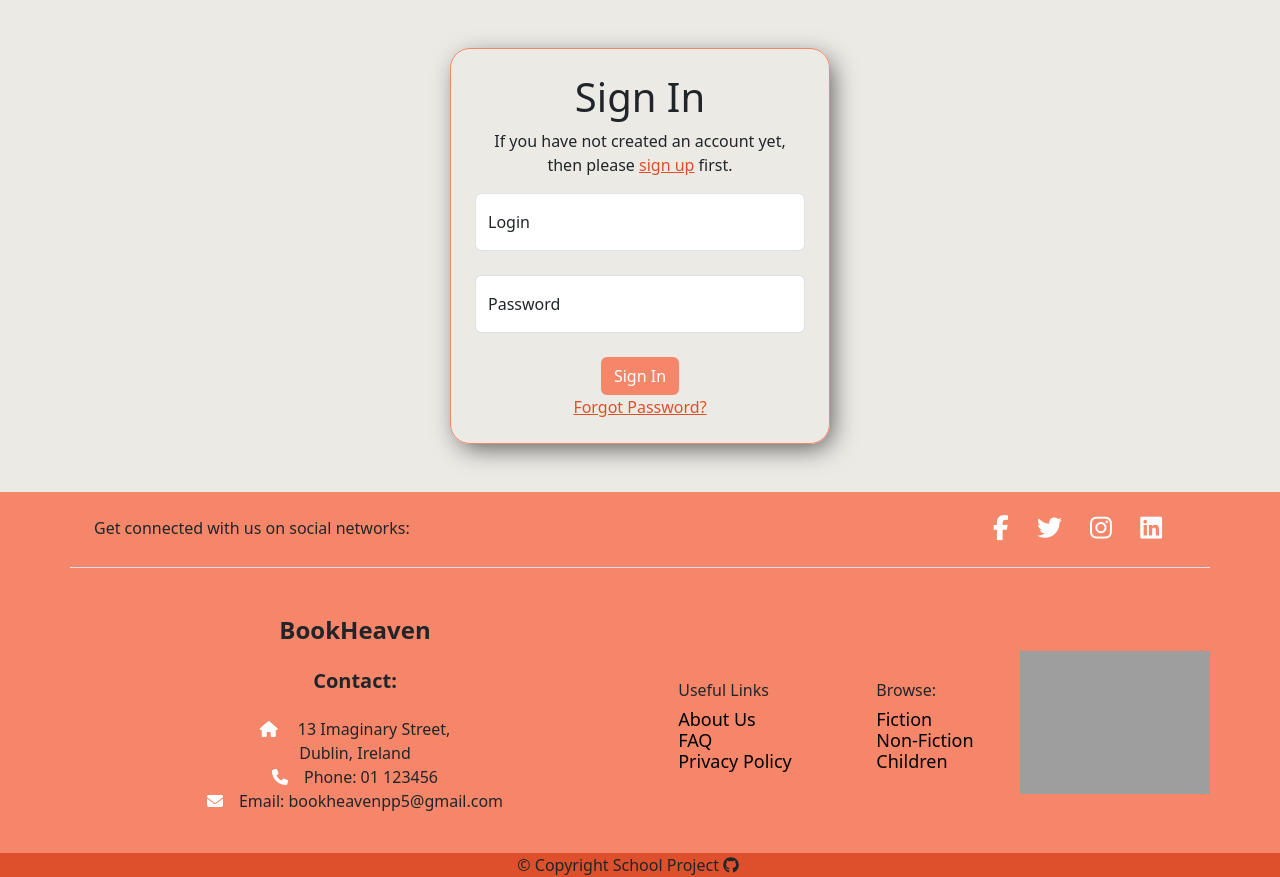
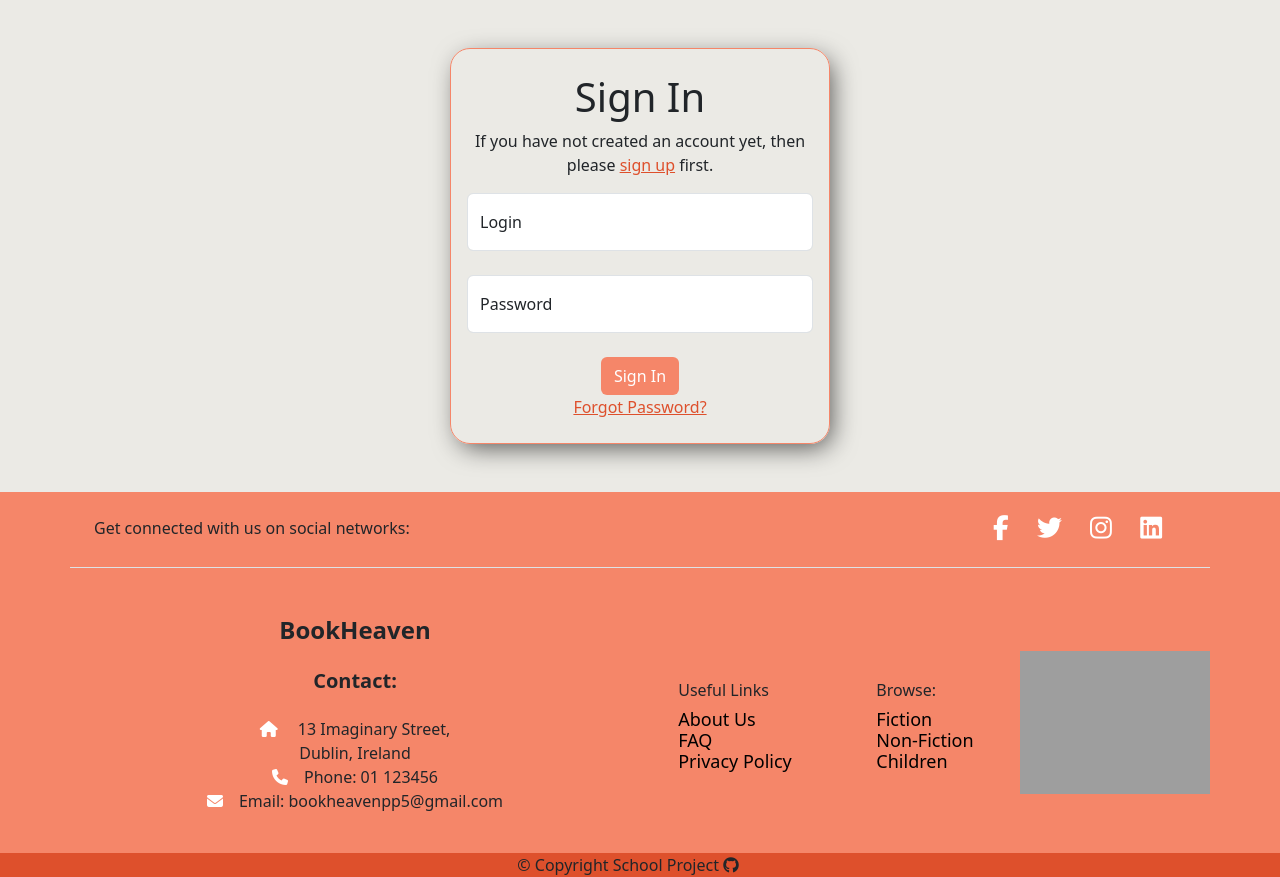
Before and after one commit to Dayana-N/Book-Heaven-PP5, a Django app: a page that uses templates/allauth/account/base.html in a window 1280 px wide. Shown: the part 189-1066 px from the top of the page. Run offline with Django 3.2, Linux system fonts and the light colour scheme; some libraries are stand-ins or nearby versions; grey boxes are pictures that could not be loaded.

```diff
--- a/templates/allauth/account/base.html
+++ b/templates/allauth/account/base.html
@@ -4,7 +4,7 @@
 <section class="auth-form">
     <div class="container">
         <div class="row">
-            <div class="col-sm-6 col-lg-4 mx-auto text-center my-5 p-4 custom-border">
+            <div class="col-10 col-md-6 col-lg-4 mx-auto text-center my-5 px-3 py-4 custom-border">
                 {% block inner_content %}
                 {% endblock %}
             </div>
```
Also changed, not shown: README.md, assets/readme-images/features/all-products.PNG (added), assets/readme-images/features/breadcrumbs.PNG (added), assets/readme-images/features/card-sale.PNG (added), assets/readme-images/features/card.png (added), assets/readme-images/features/footer.PNG (added), assets/readme-images/features/hero-section.PNG (added), assets/readme-images/features/messages.PNG (added), assets/readme-images/features/nav-desktop.PNG (added), assets/readme-images/features/nav-mobile.PNG (added), assets/readme-images/features/nav-open-mobile.PNG (added), assets/readme-images/features/newsletter.PNG (added), assets/readme-images/features/pagination.PNG (added), assets/readme-images/features/products-home.PNG (added), 1 more files.
